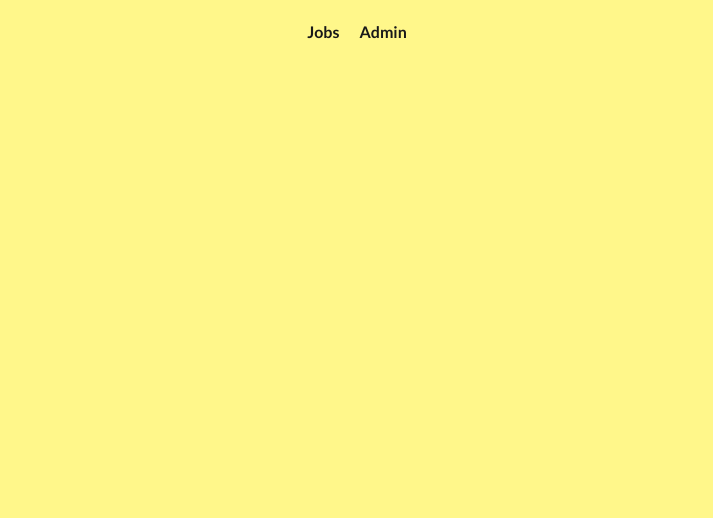
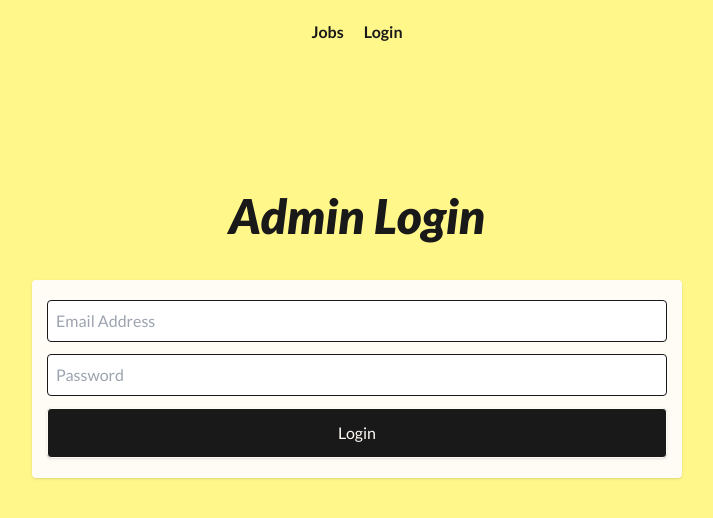
Before and after one commit to Machoudi2002/JobApplic, a React (Vite) app: page /Login in a window 1280 px wide. Before the commit this address had no page. Shown: the top 518 px of the page, without its empty margins (283-996 px from the left). Built offline with nearby package versions, Linux system fonts and the light colour scheme.

Commit message:
add: login/logout/auth functionality

```diff
--- a/src/App.tsx
+++ b/src/App.tsx
@@ -1,19 +1,26 @@
-import { Routes, Route } from "react-router-dom"
+import { Routes, Route, Navigate} from "react-router-dom"
 import NavBar from "./Components/NavBar"
 import JobPage from "./Pages/JobPage"
 import HomePage from "./Pages/HomePage"
 import AdminPage from "./Pages/AdminPage"
+import LoginPage from "./Pages/LoginPage"
+import useAuth from "./hooks/useAuth"
 
 function App() {
-
+  const { isAuth } = useAuth()
   return (
     <>
       <main className="h-screen bg-backColor text-textColor font-mainFont">
         <NavBar />
         <Routes>
+          {isAuth ? (
+            <Route path="/Admin" element={<AdminPage />} />
+          ) : (
+            <Route path="/Login" element={<LoginPage />} />
+          )}
           <Route path="/" element={<HomePage />} />
-          <Route path="/Admin" element={<AdminPage />} />
           <Route path="/Jobs/:jobId" element={<JobPage />} />
+          <Route path="*" element={<Navigate to="/" />} />
         </Routes>
       </main>
 
--- /dev/null
+++ b/src/Components/AdminLoginForm.tsx
@@ -0,0 +1,47 @@
+import useAuth from "../hooks/useAuth"
+import { useForm, SubmitHandler } from "react-hook-form"
+import { LoginData } from "../types";
+
+const AdminLoginForm = () => {
+    const { login } = useAuth();
+    const {
+        register,
+        handleSubmit,
+        formState: { errors },
+      } = useForm<LoginData>();
+
+      const onSubmit: SubmitHandler<LoginData> = (data) => {
+        login(data)
+      };
+
+  return (
+    <div>
+        <form
+            onSubmit={handleSubmit(onSubmit)}
+            className="container px-8 py-5 mt-10 bg-whiteBack shadow rounded font-mainFont flex flex-col gap-3"
+            >
+            <input
+                type="email"
+                className="p-2 border rounded"
+                placeholder="Email Address"
+                {...register("email", { required: "email is required" })}
+            />
+            {errors.email && <p>{errors.email.message}</p>}
+            <input
+                type="password"
+                className="p-2 border rounded"
+                placeholder="Password"
+                {...register("password", { required: "password is required" })}
+            />
+            {errors.password && <p>{errors.password.message}</p>}
+            <input
+                type="submit"
+                className="p-3 border rounded shadow bg-textColor text-whiteBack cursor-pointer"
+                value="Login"
+            />
+        </form>
+    </div>
+  )
+}
+
+export default AdminLoginForm
--- a/src/Components/JobForm.tsx
+++ b/src/Components/JobForm.tsx
@@ -1,5 +1,6 @@
 
 import { useForm, SubmitHandler } from "react-hook-form";
+import { useEffect } from "react";
 import { jobApp } from "../types";
 import useFetchApi from "../hooks/useFetchApi";
 
@@ -14,12 +15,22 @@ const JobForm: React.FC<Props> = ({ API_PUT_URL }) => {
   const {
     register,
     handleSubmit,
+    reset,
+    formState,
     formState: { errors },
   } = useForm<FormInput>();
 
   const onSubmit: SubmitHandler<FormInput> = (data) => {
     postNewJob(API_PUT_URL, data);
+    reset({...data})
   };
+
+  useEffect(() => {
+    if (formState.isSubmitSuccessful) {
+      reset()
+    }
+
+  }, [reset, formState])
 
   return (
     <section>
--- a/src/Components/NavBar.tsx
+++ b/src/Components/NavBar.tsx
@@ -1,22 +1,31 @@
 import { Link } from "react-router-dom"
-
-const LinkList = [
-    {name: "Jobs", path: "/"},
-    {name: "Admin", path: "/Admin"}
-]
+import useAuth from "../hooks/useAuth"
 
 const NavBar = () => {
+    const { isAuth, logout } = useAuth();
   return (
     <>
         <nav className="container py-5 font-extrabold flex align-center justify-center">
             <ul className="flex flex-row gap-5">
+                <li>
+                    <Link to="/">Jobs</Link>
+                </li>
                 {
-                    LinkList.map((link, i) => (
-                        <li key={i} >
-                            <Link to={link.path}>{link.name}</Link>
+                    isAuth ? (
+                        <li>
+                            <Link to="/Admin">Admin</Link>
                         </li>
-                    ))
+                    ) : (
+                        <li>
+                            <Link to="/Login">Login</Link>
+                        </li>
+                    )
+                }
 
+                {
+                    isAuth ? (
+                        <button onClick={logout}>Logout</button>
+                    ) : null
                 }
             </ul>
         </nav>
--- /dev/null
+++ b/src/Context/AuthContext.tsx
@@ -0,0 +1,48 @@
+import { ReactNode, createContext, useState } from "react";
+import axios from "axios";
+import { LoginData } from "../types";
+import { useNavigate } from "react-router-dom";
+
+export interface AuthContextProps {
+    isAuth: boolean;
+    login: (Data : LoginData) => void;
+    logout: () => void;
+}
+
+interface AuthProviderProps {
+    children: ReactNode
+}
+
+export const AuthContext = createContext<AuthContextProps | undefined>(undefined);
+
+export const AuthProvider : React.FC<AuthProviderProps> = ({ children }) => {
+    const [isAuth, setIsAuth] = useState(false)
+    let navigate = useNavigate()
+
+    const login = async (Data : LoginData) => {
+        const API_URL = `${import.meta.env.VITE_WEBSITE_DOMAIN}/LoginAdmin`
+        try {
+            await axios.post(API_URL, Data);
+            setIsAuth(true)
+            navigate("/Admin")
+
+        } catch (error) {
+
+            if (axios.isAxiosError(error) && error.response) {
+                console.error('Login error:', error.response.data.error);
+            } else {
+                console.error('An unexpected error occurred:', error);
+            }
+        }
+      };
+
+    const logout = () => {
+        setIsAuth(false);
+      };
+
+    return (
+        <AuthContext.Provider value={{ isAuth , login, logout}}>
+            {children}
+        </AuthContext.Provider>
+    )
+}
--- a/src/Pages/AdminPage.tsx
+++ b/src/Pages/AdminPage.tsx
@@ -1,15 +1,27 @@
-import React from 'react';
+import React, { useEffect } from 'react';
 import { useForm } from 'react-hook-form';
 import useFetchApi from '../hooks/useFetchApi';
 
 const AdminPage: React.FC = () => {
-  const { register, handleSubmit } = useForm();
+  const {
+    register,
+    handleSubmit,
+    reset,
+    formState } = useForm();
   const { postNewJob } = useFetchApi();
   let API_POST_URL= `${import.meta.env.VITE_WEBSITE_DOMAIN}/jobs`
 
   const onSubmit = (data: any) => {
     postNewJob(API_POST_URL, data)
   };
+
+  useEffect(() => {
+    if (formState.isSubmitSuccessful) {
+      reset()
+    }
+
+  }, [reset, formState])
+
 
   return (
     <div>
--- /dev/null
+++ b/src/Pages/LoginPage.tsx
@@ -0,0 +1,12 @@
+import AdminLoginForm from "../Components/AdminLoginForm"
+
+const LoginPage = () => {
+  return (
+    <section className="mt-32">
+        <h1 className="font-extrabold italic text-5xl text-center">Admin Login</h1>
+        <AdminLoginForm />
+    </section>
+  )
+}
+
+export default LoginPage
--- /dev/null
+++ b/src/hooks/useAuth.ts
@@ -0,0 +1,12 @@
+import { useContext } from "react"
+import { AuthContext, AuthContextProps } from "../Context/AuthContext"
+
+const useAuth = () : AuthContextProps => {
+    const context = useContext(AuthContext)
+    if (!context) {
+        throw new Error('useAuth must be used within an AuthProvider');
+    }
+    return context
+}
+
+export default useAuth
--- a/src/main.tsx
+++ b/src/main.tsx
@@ -3,10 +3,13 @@ import ReactDOM from 'react-dom/client'
 import App from './App.tsx'
 import './index.css'
 import { BrowserRouter } from "react-router-dom";
+import { AuthProvider } from './Context/AuthContext.tsx';
 ReactDOM.createRoot(document.getElementById('root')!).render(
   <React.StrictMode>
     <BrowserRouter>
-      <App />
+      <AuthProvider>
+        <App />
+        </AuthProvider>
     </BrowserRouter>
   </React.StrictMode>,
 )
--- a/src/types.ts
+++ b/src/types.ts
@@ -20,3 +20,8 @@ export type JobObject = {
     description: string;
     date: string;
 }
+
+export type LoginData = {
+    email: string;
+    password: string;
+}
```
